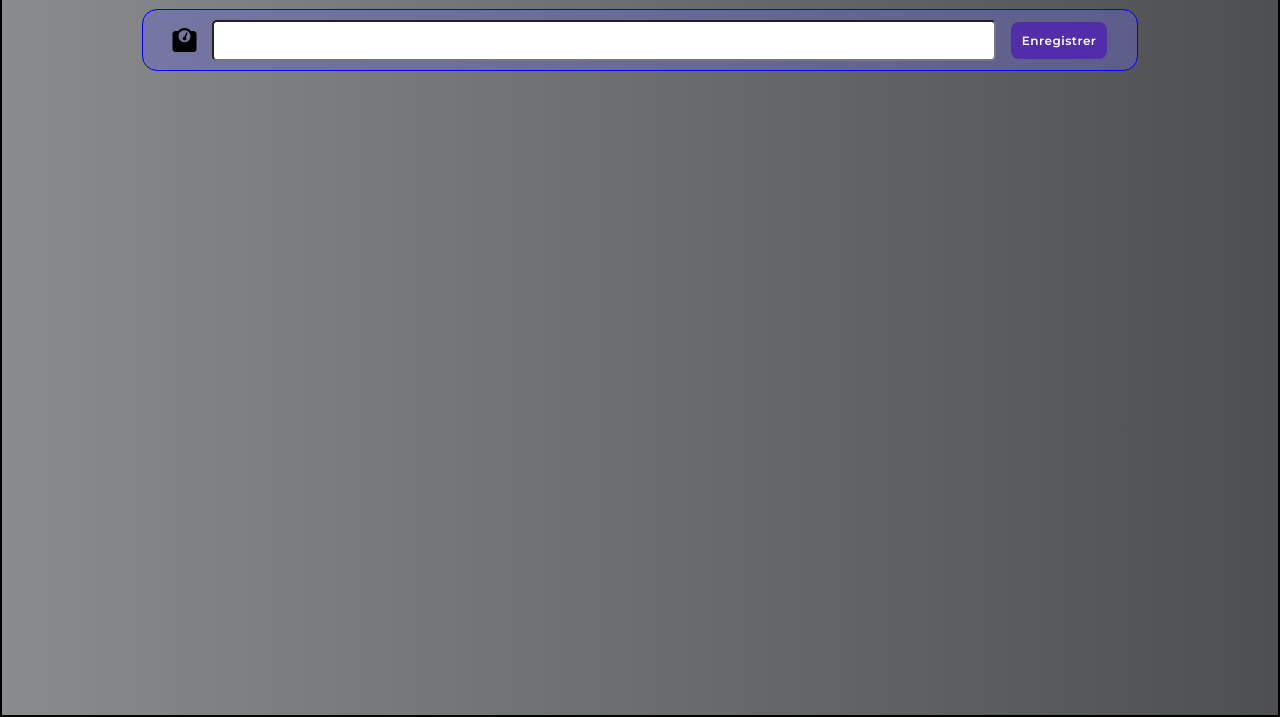
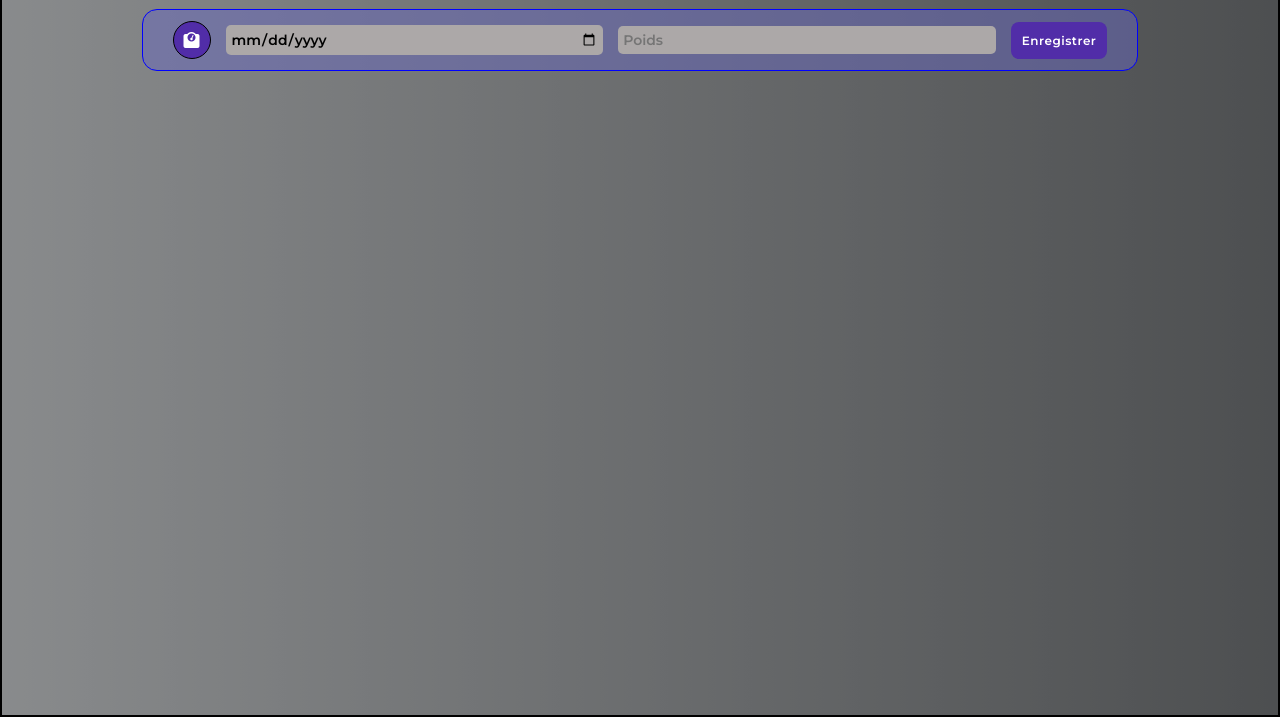
Before and after one commit to Yves848/sleevetrack, a plain HTML site: page index.html in a window 1280 px wide. Shown: the part 83-800 px from the top of the page. Drawn offline with Linux system fonts and the light colour scheme.

Commit message:
form edit

```diff
--- a/index.html
+++ b/index.html
@@ -17,7 +17,8 @@
     </div>
     <div class="form-container">
       <i class="balance fas fa-weight-scale"></i>
-      <input type="text" class="poids" id="poids">
+      <input type="date" class="date" id="date" placeholder="Date">
+      <input type="number" class="poids" id="poids" placeholder="Poids">
       <button>Enregistrer</button>
     </div>
   </div>
--- a/style.css
+++ b/style.css
@@ -63,9 +63,13 @@ body {
 }
 
 .form-container input {
-  flex-grow: 1;
   padding: 4px;
   border-radius: 5px;
+  border: 1px solid transparent;
+  background-color: rgb(172, 168, 168);
+  outline: none;
+  width: 50%;
+  font-size: 14px;
 }
 
 .form-container button {
@@ -78,3 +82,12 @@ body {
   letter-spacing: 0.5px;
   cursor: pointer;
 }
+
+.form-container i {
+  color: white;
+  border: 1px solid black;
+  padding: 10px;
+  border-radius: 50%;
+  background-color:  #512da8;
+  font-size: 16px;
+}
```
